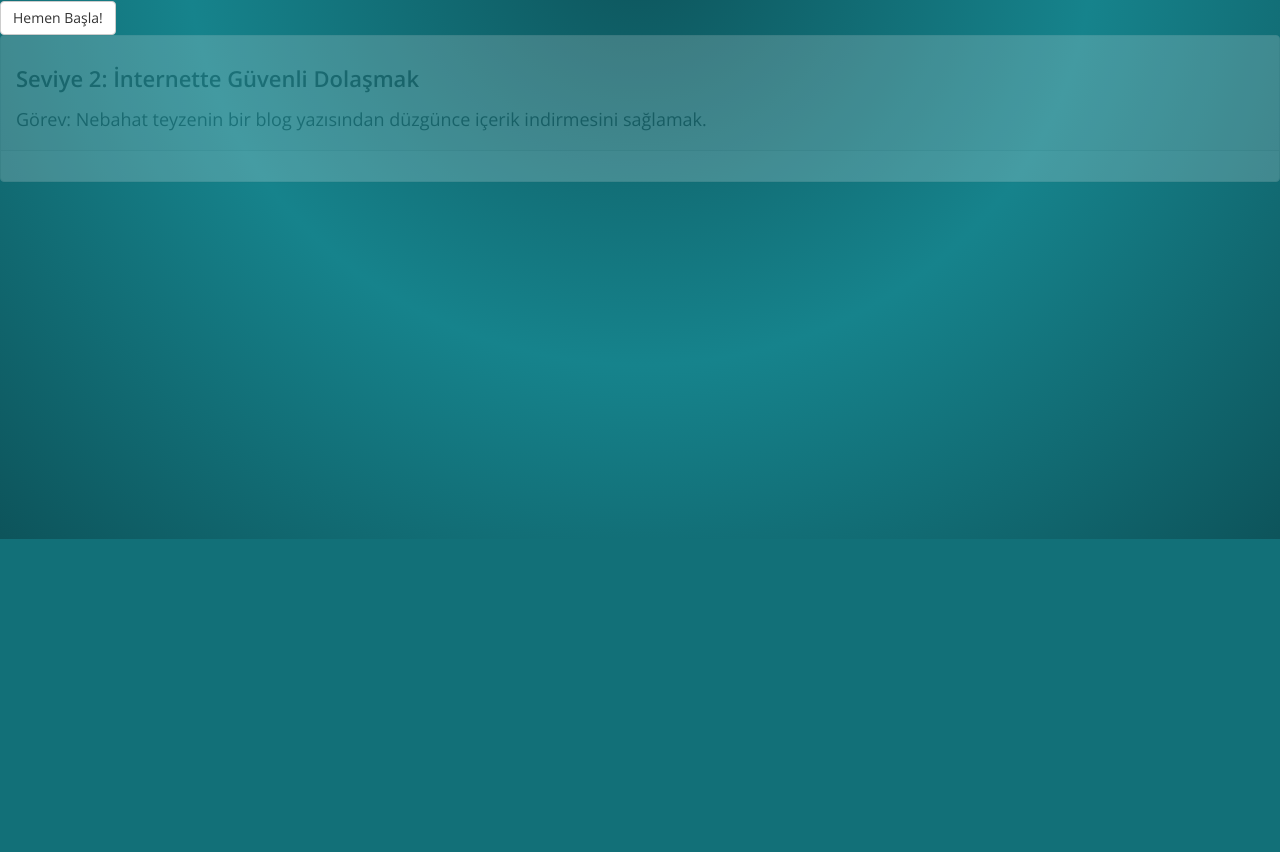
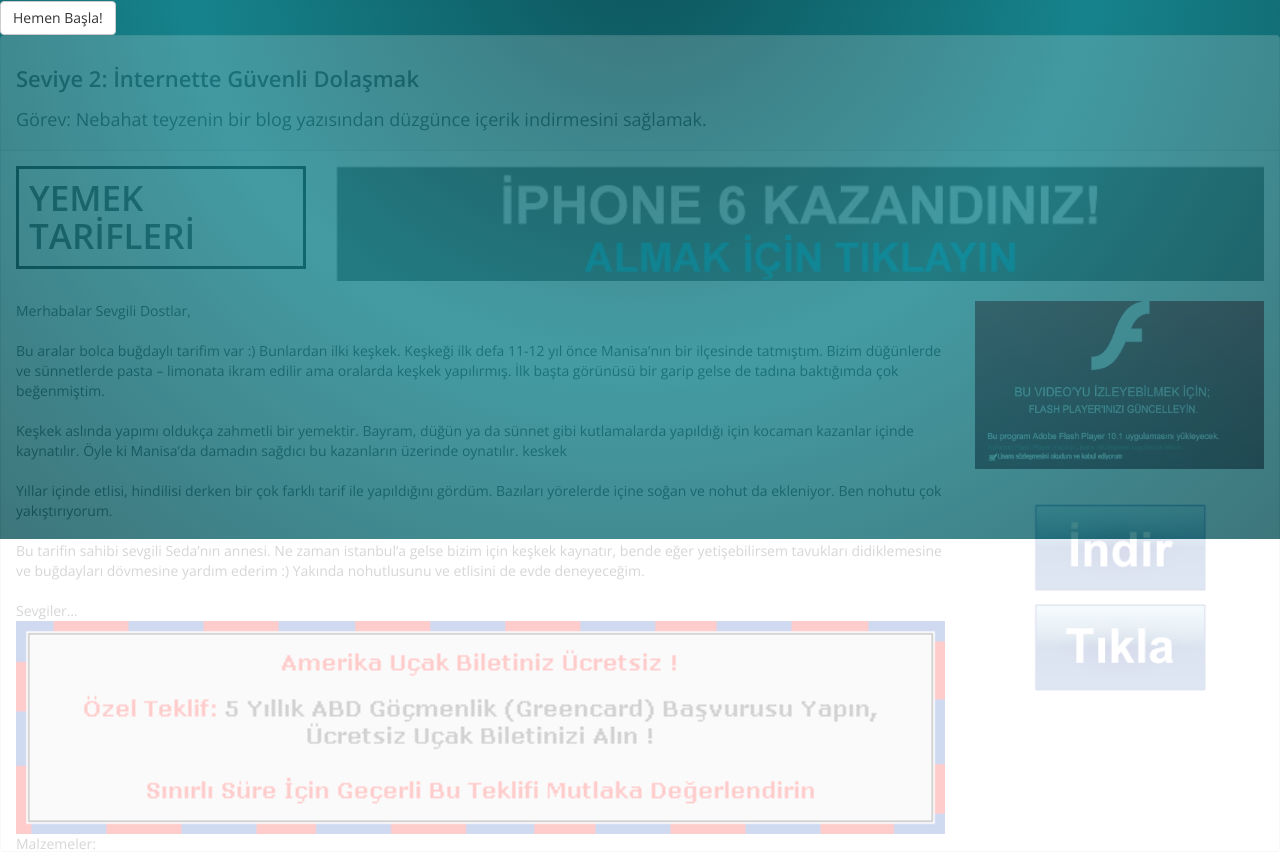
Before and after one commit to smddzcy/ESETGuvenlikOyunu, a PHP site: the page made by views/levels/level-2.html in a window 1280 px wide; the page is wider, and only the part inside the window is pictured. Shown: the part 649-1501 px from the top of that part. Before the commit the page ends 1188 px from the top of that part, so only its background shows below. Run offline with PHP 8.4, Linux system fonts and the light colour scheme; the template is opened without the code that fills it, so the values that code supplies are empty; some libraries are stand-ins or nearby versions.

Commit message:
Level 2 design is completed.

```diff
--- a/assets/css/style.css
+++ b/assets/css/style.css
@@ -3,6 +3,9 @@
 }
 a {
 	color:black;
+}
+.level-2 img:hover {
+	cursor: pointer;
 }
 a:hover {
 	background-color:transparent !important;
@@ -54,6 +57,8 @@
 }
 #level .panel .panel-body {
 	text-align:center;
+	max-height:700px;
+	overflow-y:scroll;
 }
 #level .panel .panel-body input[type=password] {
 	width:160px;
--- /dev/null
+++ b/assets/css/sweetalert2.css
@@ -0,0 +1,572 @@
+.sweet-overlay {
+  background-color: rgba(0, 0, 0, 0.4);
+  position: fixed;
+  left: 0;
+  right: 0;
+  top: 0;
+  bottom: 0;
+  display: none;
+  z-index: 1000; }
+
+.sweet-alert {
+  background-color: #fff;
+  font-family: "Helvetica Neue", Helvetica, Arial, sans-serif;
+  border-radius: 5px;
+  box-sizing: border-box;
+  text-align: center;
+  position: fixed;
+  left: 50%;
+  top: 50%;
+  margin-top: -200px;
+  max-height: 90%;
+  overflow-x: hidden;
+  overflow-y: auto;
+  display: none;
+  z-index: 2000; }
+  .sweet-alert h2 {
+    color: #575757;
+    font-size: 30px;
+    text-align: center;
+    font-weight: 600;
+    text-transform: none;
+    position: relative;
+    margin: 0;
+    padding: 0;
+    line-height: 60px;
+    display: block; }
+  .sweet-alert p {
+    font-size: 16px;
+    text-align: center;
+    font-weight: 300;
+    position: relative;
+    float: none;
+    margin: 0;
+    padding: 0;
+    line-height: normal; }
+  .sweet-alert hr {
+    height: 10px;
+    color: transparent;
+    border: 0; }
+  .sweet-alert button {
+    color: #fff;
+    border: 0;
+    box-shadow: none;
+    font-size: 17px;
+    font-weight: 500;
+    border-radius: 5px;
+    padding: 10px 32px;
+    margin: 0 5px;
+    cursor: pointer; }
+    .sweet-alert button:focus {
+      outline: none; }
+    .sweet-alert button.cancel[disabled] {
+      opacity: .4; }
+    .sweet-alert button.confirm[disabled] {
+      border: 4px solid transparent;
+      border-color: transparent;
+      width: 40px;
+      height: 40px;
+      padding: 0;
+      margin: 0 30px;
+      vertical-align: middle;
+      background-color: transparent !important;
+      color: transparent;
+      cursor: default;
+      border-radius: 100%;
+      -webkit-animation: rotate-loading 1.5s linear 0s infinite normal;
+              animation: rotate-loading 1.5s linear 0s infinite normal; }
+    .sweet-alert button::-moz-focus-inner {
+      border: 0; }
+  .sweet-alert[data-has-cancel-button=false] button {
+    box-shadow: none !important; }
+  .sweet-alert .icon {
+    width: 80px;
+    height: 80px;
+    border: 4px solid #808080;
+    border-radius: 50%;
+    margin: 20px auto;
+    padding: 0;
+    position: relative;
+    box-sizing: content-box; }
+    .sweet-alert .icon.error {
+      border-color: #f27474; }
+      .sweet-alert .icon.error .x-mark {
+        position: relative;
+        display: block; }
+      .sweet-alert .icon.error .line {
+        position: absolute;
+        height: 5px;
+        width: 47px;
+        background-color: #f27474;
+        display: block;
+        top: 37px;
+        border-radius: 2px; }
+        .sweet-alert .icon.error .line.left {
+          -webkit-transform: rotate(45deg);
+              -ms-transform: rotate(45deg);
+                  transform: rotate(45deg);
+          left: 17px; }
+        .sweet-alert .icon.error .line.right {
+          -webkit-transform: rotate(-45deg);
+              -ms-transform: rotate(-45deg);
+                  transform: rotate(-45deg);
+          right: 16px; }
+    .sweet-alert .icon.warning {
+      border-color: #f8bb86; }
+      .sweet-alert .icon.warning .body {
+        position: absolute;
+        width: 5px;
+        height: 47px;
+        left: 50%;
+        top: 10px;
+        border-radius: 2px;
+        margin-left: -2px;
+        background-color: #f8bb86; }
+      .sweet-alert .icon.warning .dot {
+        position: absolute;
+        width: 7px;
+        height: 7px;
+        border-radius: 50%;
+        margin-left: -3px;
+        left: 50%;
+        bottom: 10px;
+        background-color: #f8bb86; }
+    .sweet-alert .icon.info {
+      border-color: #c9dae1; }
+      .sweet-alert .icon.info::before {
+        content: '';
+        position: absolute;
+        width: 5px;
+        height: 29px;
+        left: 50%;
+        bottom: 17px;
+        border-radius: 2px;
+        margin-left: -2px;
+        background-color: #c9dae1; }
+      .sweet-alert .icon.info::after {
+        content: '';
+        position: absolute;
+        width: 7px;
+        height: 7px;
+        border-radius: 50%;
+        margin-left: -3px;
+        top: 19px;
+        background-color: #c9dae1; }
+    .sweet-alert .icon.success {
+      border-color: #a5dc86; }
+      .sweet-alert .icon.success::before, .sweet-alert .icon.success::after {
+        content: '';
+        border-radius: 50%;
+        position: absolute;
+        width: 60px;
+        height: 120px;
+        background: #fff;
+        -webkit-transform: rotate(45deg);
+            -ms-transform: rotate(45deg);
+                transform: rotate(45deg); }
+      .sweet-alert .icon.success::before {
+        border-radius: 120px 0 0 120px;
+        top: -7px;
+        left: -33px;
+        -webkit-transform: rotate(-45deg);
+            -ms-transform: rotate(-45deg);
+                transform: rotate(-45deg);
+        -webkit-transform-origin: 60px 60px;
+            -ms-transform-origin: 60px 60px;
+                transform-origin: 60px 60px; }
+      .sweet-alert .icon.success::after {
+        border-radius: 0 120px 120px 0;
+        top: -11px;
+        left: 30px;
+        -webkit-transform: rotate(-45deg);
+            -ms-transform: rotate(-45deg);
+                transform: rotate(-45deg);
+        -webkit-transform-origin: 0 60px;
+            -ms-transform-origin: 0 60px;
+                transform-origin: 0 60px; }
+      .sweet-alert .icon.success .placeholder {
+        width: 80px;
+        height: 80px;
+        border: 4px solid rgba(165, 220, 134, 0.2);
+        border-radius: 50%;
+        box-sizing: content-box;
+        position: absolute;
+        left: -4px;
+        top: -4px;
+        z-index: 2; }
+      .sweet-alert .icon.success .fix {
+        width: 5px;
+        height: 90px;
+        background-color: #fff;
+        position: absolute;
+        left: 28px;
+        top: 8px;
+        z-index: 1;
+        -webkit-transform: rotate(-45deg);
+            -ms-transform: rotate(-45deg);
+                transform: rotate(-45deg); }
+      .sweet-alert .icon.success .line {
+        height: 5px;
+        background-color: #a5dc86;
+        display: block;
+        border-radius: 2px;
+        position: absolute;
+        z-index: 2; }
+        .sweet-alert .icon.success .line.tip {
+          width: 25px;
+          left: 14px;
+          top: 46px;
+          -webkit-transform: rotate(45deg);
+              -ms-transform: rotate(45deg);
+                  transform: rotate(45deg); }
+        .sweet-alert .icon.success .line.long {
+          width: 47px;
+          right: 8px;
+          top: 38px;
+          -webkit-transform: rotate(-45deg);
+              -ms-transform: rotate(-45deg);
+                  transform: rotate(-45deg); }
+    .sweet-alert .icon.custom {
+      background-size: contain;
+      border-radius: 0;
+      border: 0;
+      background-position: center center;
+      background-repeat: no-repeat; }
+
+@-webkit-keyframes showSweetAlert {
+  0% {
+    -webkit-transform: scale(.7);
+            transform: scale(.7); }
+
+  45% {
+    -webkit-transform: scale(1.05);
+            transform: scale(1.05); }
+
+  80% {
+    -webkit-transform: scale(.95);
+            transform: scale(.95); }
+
+  100% {
+    -webkit-transform: scale(1);
+            transform: scale(1); } }
+
+@keyframes showSweetAlert {
+  0% {
+    -webkit-transform: scale(.7);
+            transform: scale(.7); }
+
+  45% {
+    -webkit-transform: scale(1.05);
+            transform: scale(1.05); }
+
+  80% {
+    -webkit-transform: scale(.95);
+            transform: scale(.95); }
+
+  100% {
+    -webkit-transform: scale(1);
+            transform: scale(1); } }
+
+@-webkit-keyframes hideSweetAlert {
+  0% {
+    -webkit-transform: scale(1);
+            transform: scale(1); }
+
+  100% {
+    -webkit-transform: scale(.5);
+            transform: scale(.5); } }
+
+@keyframes hideSweetAlert {
+  0% {
+    -webkit-transform: scale(1);
+            transform: scale(1); }
+
+  100% {
+    -webkit-transform: scale(.5);
+            transform: scale(.5); } }
+
+.show-sweet-alert {
+  -webkit-animation: showSweetAlert 0.3s;
+          animation: showSweetAlert 0.3s; }
+  .show-sweet-alert.no-animation {
+    -webkit-animation: none;
+            animation: none; }
+
+.hide-sweet-alert {
+  -webkit-animation: hideSweetAlert 0.2s;
+          animation: hideSweetAlert 0.2s; }
+  .hide-sweet-alert.no-animation {
+    -webkit-animation: none;
+            animation: none; }
+
+@-webkit-keyframes animate-success-tip {
+  0% {
+    width: 0;
+    left: 1px;
+    top: 19px; }
+
+  54% {
+    width: 0;
+    left: 1px;
+    top: 19px; }
+
+  70% {
+    width: 50px;
+    left: -8px;
+    top: 37px; }
+
+  84% {
+    width: 17px;
+    left: 21px;
+    top: 48px; }
+
+  100% {
+    width: 25px;
+    left: 14px;
+    top: 45px; } }
+
+@keyframes animate-success-tip {
+  0% {
+    width: 0;
+    left: 1px;
+    top: 19px; }
+
+  54% {
+    width: 0;
+    left: 1px;
+    top: 19px; }
+
+  70% {
+    width: 50px;
+    left: -8px;
+    top: 37px; }
+
+  84% {
+    width: 17px;
+    left: 21px;
+    top: 48px; }
+
+  100% {
+    width: 25px;
+    left: 14px;
+    top: 45px; } }
+
+@-webkit-keyframes animate-success-long {
+  0% {
+    width: 0;
+    right: 46px;
+    top: 54px; }
+
+  65% {
+    width: 0;
+    right: 46px;
+    top: 54px; }
+
+  84% {
+    width: 55px;
+    right: 0;
+    top: 35px; }
+
+  100% {
+    width: 47px;
+    right: 8px;
+    top: 38px; } }
+
+@keyframes animate-success-long {
+  0% {
+    width: 0;
+    right: 46px;
+    top: 54px; }
+
+  65% {
+    width: 0;
+    right: 46px;
+    top: 54px; }
+
+  84% {
+    width: 55px;
+    right: 0;
+    top: 35px; }
+
+  100% {
+    width: 47px;
+    right: 8px;
+    top: 38px; } }
+
+@-webkit-keyframes rotatePlaceholder {
+  0% {
+    -webkit-transform: rotate(-45deg);
+            transform: rotate(-45deg); }
+
+  5% {
+    -webkit-transform: rotate(-45deg);
+            transform: rotate(-45deg); }
+
+  12% {
+    -webkit-transform: rotate(-405deg);
+            transform: rotate(-405deg); }
+
+  100% {
+    -webkit-transform: rotate(-405deg);
+            transform: rotate(-405deg); } }
+
+@keyframes rotatePlaceholder {
+  0% {
+    -webkit-transform: rotate(-45deg);
+            transform: rotate(-45deg); }
+
+  5% {
+    -webkit-transform: rotate(-45deg);
+            transform: rotate(-45deg); }
+
+  12% {
+    -webkit-transform: rotate(-405deg);
+            transform: rotate(-405deg); }
+
+  100% {
+    -webkit-transform: rotate(-405deg);
+            transform: rotate(-405deg); } }
+
+.animate-success-tip {
+  -webkit-animation: animate-success-tip 0.75s;
+          animation: animate-success-tip 0.75s; }
+
+.animate-success-long {
+  -webkit-animation: animate-success-long 0.75s;
+          animation: animate-success-long 0.75s; }
+
+.icon.success.animate::after {
+  -webkit-animation: rotatePlaceholder 4.25s ease-in;
+          animation: rotatePlaceholder 4.25s ease-in; }
+
+@-webkit-keyframes animate-error-icon {
+  0% {
+    -webkit-transform: rotateX(100deg);
+            transform: rotateX(100deg);
+    opacity: 0; }
+
+  100% {
+    -webkit-transform: rotateX(0deg);
+            transform: rotateX(0deg);
+    opacity: 1; } }
+
+@keyframes animate-error-icon {
+  0% {
+    -webkit-transform: rotateX(100deg);
+            transform: rotateX(100deg);
+    opacity: 0; }
+
+  100% {
+    -webkit-transform: rotateX(0deg);
+            transform: rotateX(0deg);
+    opacity: 1; } }
+
+.animate-error-icon {
+  -webkit-animation: animate-error-icon 0.5s;
+          animation: animate-error-icon 0.5s; }
+
+@-webkit-keyframes animate-x-mark {
+  0% {
+    -webkit-transform: scale(.4);
+            transform: scale(.4);
+    margin-top: 26px;
+    opacity: 0; }
+
+  50% {
+    -webkit-transform: scale(.4);
+            transform: scale(.4);
+    margin-top: 26px;
+    opacity: 0; }
+
+  80% {
+    -webkit-transform: scale(1.15);
+            transform: scale(1.15);
+    margin-top: -6px; }
+
+  100% {
+    -webkit-transform: scale(1);
+            transform: scale(1);
+    margin-top: 0;
+    opacity: 1; } }
+
+@keyframes animate-x-mark {
+  0% {
+    -webkit-transform: scale(.4);
+            transform: scale(.4);
+    margin-top: 26px;
+    opacity: 0; }
+
+  50% {
+    -webkit-transform: scale(.4);
+            transform: scale(.4);
+    margin-top: 26px;
+    opacity: 0; }
+
+  80% {
+    -webkit-transform: scale(1.15);
+            transform: scale(1.15);
+    margin-top: -6px; }
+
+  100% {
+    -webkit-transform: scale(1);
+            transform: scale(1);
+    margin-top: 0;
+    opacity: 1; } }
+
+.animate-x-mark {
+  -webkit-animation: animate-x-mark 0.5s;
+          animation: animate-x-mark 0.5s; }
+
+@-webkit-keyframes pulse-warning {
+  0% {
+    border-color: #f8d486; }
+
+  100% {
+    border-color: #f8bb86; } }
+
+@keyframes pulse-warning {
+  0% {
+    border-color: #f8d486; }
+
+  100% {
+    border-color: #f8bb86; } }
+
+.pulse-warning {
+  -webkit-animation: pulse-warning 0.75s infinite alternate;
+          animation: pulse-warning 0.75s infinite alternate; }
+
+@-webkit-keyframes pulse-warning-ins {
+  0% {
+    background-color: #f8d486; }
+
+  100% {
+    background-color: #f8bb86; } }
+
+@keyframes pulse-warning-ins {
+  0% {
+    background-color: #f8d486; }
+
+  100% {
+    background-color: #f8bb86; } }
+
+.pulse-warning-ins {
+  -webkit-animation: pulse-warning-ins 0.75s infinite alternate;
+          animation: pulse-warning-ins 0.75s infinite alternate; }
+
+@-webkit-keyframes rotate-loading {
+  0% {
+    -webkit-transform: rotate(0deg);
+            transform: rotate(0deg); }
+
+  100% {
+    -webkit-transform: rotate(360deg);
+            transform: rotate(360deg); } }
+
+@keyframes rotate-loading {
+  0% {
+    -webkit-transform: rotate(0deg);
+            transform: rotate(0deg); }
+
+  100% {
+    -webkit-transform: rotate(360deg);
+            transform: rotate(360deg); } }
--- a/assets/js/wizard.js
+++ b/assets/js/wizard.js
@@ -60,3 +60,11 @@
 		});
 	});
 }
+$(".level-2 img").on('click', function() {
+    swal({
+        title: 'Zararlı İçerik!',
+        text: 'Bu tarz reklamlar bilgi hırsızlığı amacıyla oluşturulmuş ya da insanları kandırmaya yönelik içerikler barındırıyor olabilir.',
+        type: 'error',
+        confirmButtonText: 'Tamam'
+    });
+});
--- a/logout.php
+++ b/logout.php
@@ -1,4 +1,4 @@
 <?php
-setcookie("platform_id", NULL, 1);
+setcookie("platform_id", NULL, 1, "/");
 header("Location: http://localhost/ESETGuvenlikOyunu/");
 ?>
--- a/views/layouts/footer.php
+++ b/views/layouts/footer.php
@@ -5,6 +5,7 @@
 	    <script src="<?php echo BASE_URL; ?>assets/js/bootstrap.min.js"></script>
 	    <script src="<?php echo BASE_URL; ?>controller/Handler.js"></script>
 	    <script src="<?php echo BASE_URL; ?>assets/js/wizard.js"></script>
+	    <script src="<?php echo BASE_URL; ?>assets/js/sweetalert2.min.js"></script>
 	    <script src="<?php echo BASE_URL; ?>assets/js/jquery.easing.js"></script>
 	</body>
 </html>
--- a/views/layouts/header.php
+++ b/views/layouts/header.php
@@ -10,6 +10,7 @@
 		<link rel="stylesheet" href="<?php echo BASE_URL; ?>assets/css/bootstrap.min.css">
 		<link rel="stylesheet" href="<?php echo BASE_URL; ?>assets/css/font-awesome.min.css">
 		<link rel="stylesheet" href="<?php echo BASE_URL; ?>assets/css/style.css">
+		<link rel="stylesheet" href="<?php echo BASE_URL; ?>assets/css/sweetalert2.css">
 		<link href='https://fonts.googleapis.com/css?family=Open+Sans:400,600&subset=latin,latin-ext' rel='stylesheet' type='text/css'>
 	</head>
 	<body>
--- a/views/layouts/menu.php
+++ b/views/layouts/menu.php
@@ -18,7 +18,7 @@
           </a>
           <ul class="dropdown-menu">
             <li>
-              <a href="<?php echo BASE_URL; ?>cikis">Çıkış Yap</a>
+              <a href="http://localhost/ESETGuvenlikOyunu/logout.php">Çıkış Yap</a>
             </li>
           </ul>
         </li>
--- a/views/levels/level-2.html
+++ b/views/levels/level-2.html
@@ -3,14 +3,59 @@
     <div class="btn btn-default" onclick="getIntoLevel()">Hemen Başla!</div>
 </div>
 <div id="level">
-    <div class="panel panel-default level-1">
+    <div class="panel panel-default level-2">
         <div class="panel-heading">
             <h1><b>Seviye 2: İnternette Güvenli Dolaşmak</b></h1>
             <h2>Görev: Nebahat teyzenin bir blog yazısından düzgünce içerik indirmesini sağlamak.</h2>
         </div>
         <input type="hidden" id="levelCode" value="2xdnf2yncfdsn10tn1230nt12n3nbgasdmn1293n214">
-        <div class="panel-body">
-
+        <div class="panel-body" style="text-align:left;">
+            <div class="row">
+                <div class="col-xs-3">
+                    <h1 style="font-size:35px; border:3px solid black; padding:10px; margin:0;"><b>YEMEK<br>TARİFLERİ</b></h1>
+                </div>
+                <div class="col-xs-9">
+                    <img src="../assets/images/banner/728-60.png" style="width:100%; margin-bottom:20px;">
+                </div>
+            </div>
+            <div class="row">
+                <div class="col-xs-9">
+                    Merhabalar Sevgili Dostlar,
+                    <br><br>Bu aralar bolca buğdaylı tarifim var :) Bunlardan ilki keşkek. Keşkeği ilk defa 11-12 yıl önce Manisa’nın bir ilçesinde tatmıştım. Bizim düğünlerde ve sünnetlerde pasta – limonata ikram edilir ama oralarda keşkek yapılırmış. İlk başta görünüsü bir garip gelse de tadına baktığımda çok beğenmiştim.
+                    <br><br>Keşkek aslında yapımı oldukça zahmetli bir yemektir. Bayram, düğün ya da sünnet gibi kutlamalarda yapıldığı için kocaman kazanlar içinde kaynatılır. Öyle ki Manisa’da damadın sağdıcı bu kazanların üzerinde oynatılır.
+                    keskek
+                    <br><br>Yıllar içinde etlisi, hindilisi derken bir çok farklı tarif ile yapıldığını gördüm. Bazıları yörelerde içine soğan ve nohut da ekleniyor. Ben nohutu çok yakıştırıyorum.
+                    <br><br>Bu tarifin sahibi sevgili Seda’nın annesi. Ne zaman istanbul’a gelse bizim için keşkek kaynatır, bende eğer yetişebilirsem tavukları didiklemesine ve buğdayları dövmesine yardım ederim :)
+                    Yakında nohutlusunu ve etlisini de evde deneyeceğim.
+                    <br><br>Sevgiler…
+                    <img src="../assets/images/banner/anabilet.gif" style="width:100%;">
+                    <br>Malzemeler:
+                    <ul>
+                        <li>500 gr aşurelik buğday</li>
+                        <li>2 adet kalçalı tavuk budu</li>
+                        <li>Haşlamak ve buğdayları ıslatmak için su</li>
+                        <li>tuz</li>
+                        <li>karabiber</li>
+                        <li>Üzeri için:</li>
+                        <li>kırmızı toz biber</li>
+                        <li>Terayağı ya da sıvıyağ</li>
+                        <li>Yapılışı:</li>
+                        <li>Buğdayları 3-4 saat önce sıcak su ile ıslatın. Tavuklar ayrı tencereye alıp bol su ile haşlayın. (Haşlama suyunu kenara ayırın)</li>
+                        <li>Haşladığınız tavukların derilerini ve kemiklerini ayırıp ince ince didikleyin.</li>
+                        <li>Buğdayları geniş bir tencereye alıp üzerini 4 parmak geçecek kadar sıcak su ekleyin. Kaynamaya başlayınca kısık ateşte pişmeye bırakın.</li>
+                        <li>Buğday suyunu çektikçe üzerine ayırdığınız tavuğun suyundan ekleyin.</li>
+                        <li>Buğdaylar pişip patlamaya başlayınca 10 dk kadar tahta kaşıkla ezerek karıştırın.</li>
+                        <li>Macunlaşmaya başlayan keşkeği tuz ve biber ekleyerek lezzetlendirin.</li>
+                        <li>Didiklediğiniz tavuk etlerini ilave ederek yarım saat daha arada karıştırılarak pişirin.</li>
+                        <li>Kırmızı toz biber ve yağı kızdırıp üzerine dökerek servis edin.</li>
+                        <span style="color:blue;">Tarifi indirmek için <a href="#" onclick="nextLevel()">tıklayınız.</a></span>
+                    </ul>
+                </div>
+                <div class="col-xs-3">
+                    <img src="../assets/images/banner/adobe-flash-virus.jpg" style="width:100%;">
+                    <img src="../assets/images/banner/indir-tıkla.png" style="width:100%;">
+                </div>
+            </div>
         </div>
     </div>
 </div>
```
Also changed, not shown: controller/Config.php (+5 -5 lines), assets/js/sweetalert2.min.js (added).
